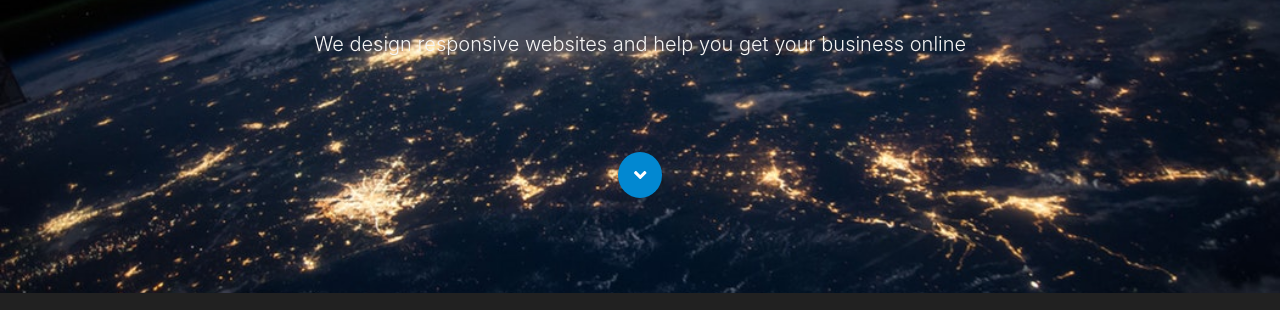
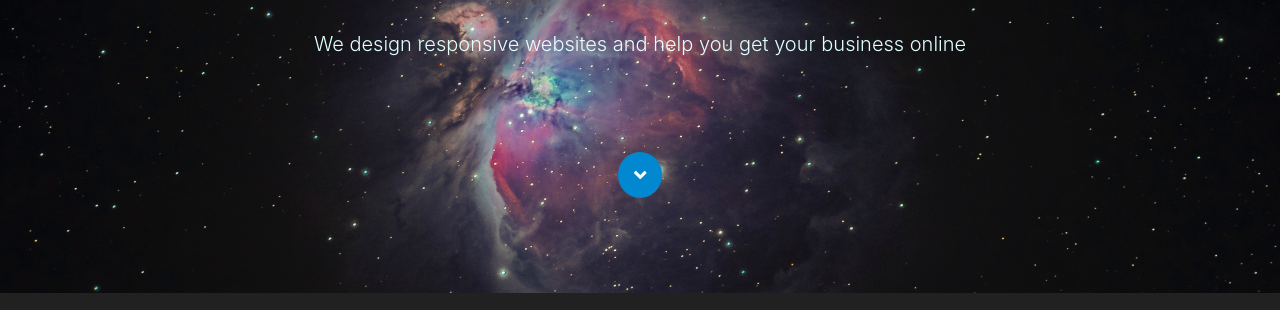
Before and after one commit to heisenbergfromIN/heisenbergfromIN.github.io, a plain HTML site: page index.html in a window 1280 px wide. Shown: the part 259-569 px from the top of the page. Drawn offline with Linux system fonts and the light colour scheme.

Commit message:
Changed cover photo

```diff
--- a/index.html
+++ b/index.html
@@ -23,7 +23,7 @@
         #cover {
             color: lightcyan;
             text-align: center;
-            background-image: url("/img/landingpage-cover.jpg");
+            background-image: url("/img/cover.jpg");
             background-size: cover;
             background-position: center;
             background-repeat: no-repeat;
@@ -91,10 +91,6 @@
 
         h1 {
             color: white;
-        }
-
-        h5.display-5 {
-            color: whitesmoke;
         }
 
         .card {
@@ -381,7 +377,7 @@
                 <div class="modal-body">
                     <a class="d-block" href="https://github.com/twbs/bootstrap/blob/master/LICENSE">CSS framework - Bootstrap</a>
                     <br>
-                    <a class="d-block" href="https://unsplash.com/@nasa">Cover photo - NASA</a>
+                    <a class="d-block" href="https://unsplash.com/photos/f7YQo-eYHdM">Cover photo - Bryan Goff</a>
                     <br>
                     <a class="d-block" href="https://fontawesome.com/icons">Fonts - Font Awesome</a>
                     <br>
```
